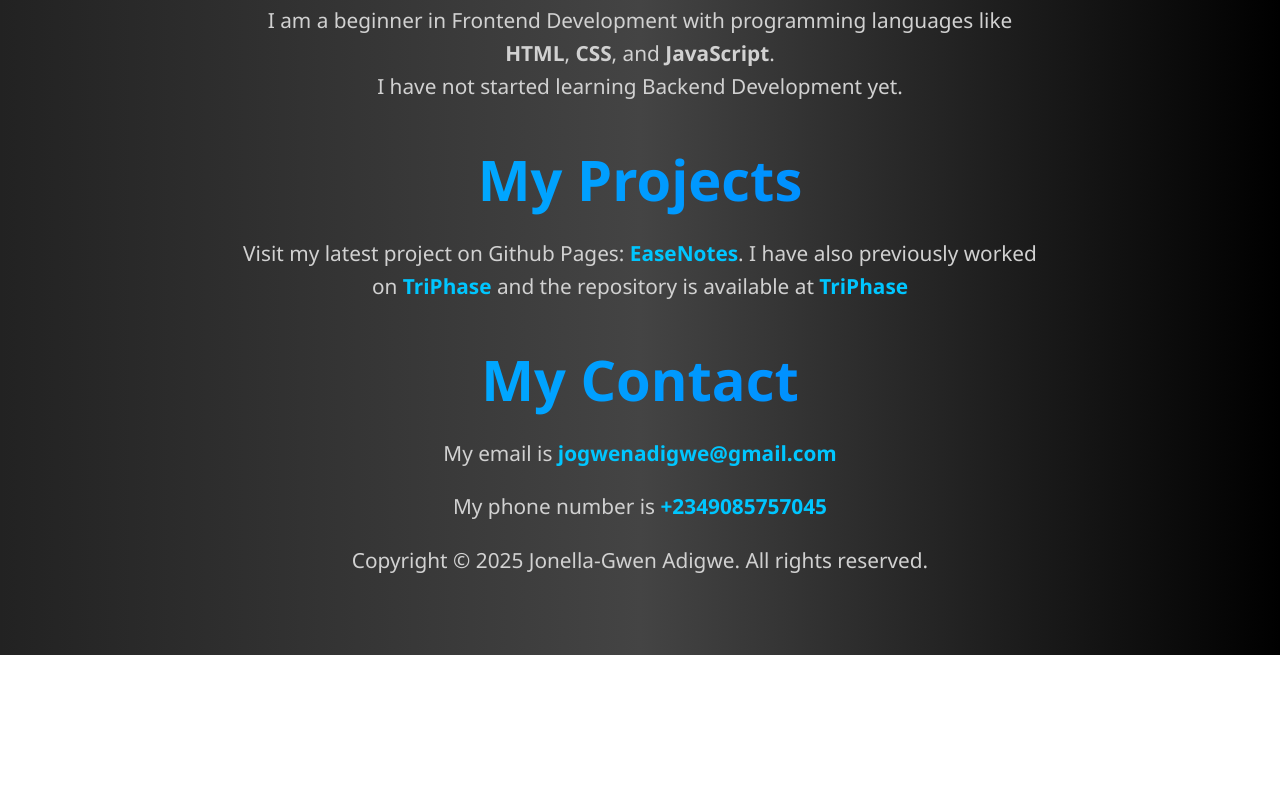
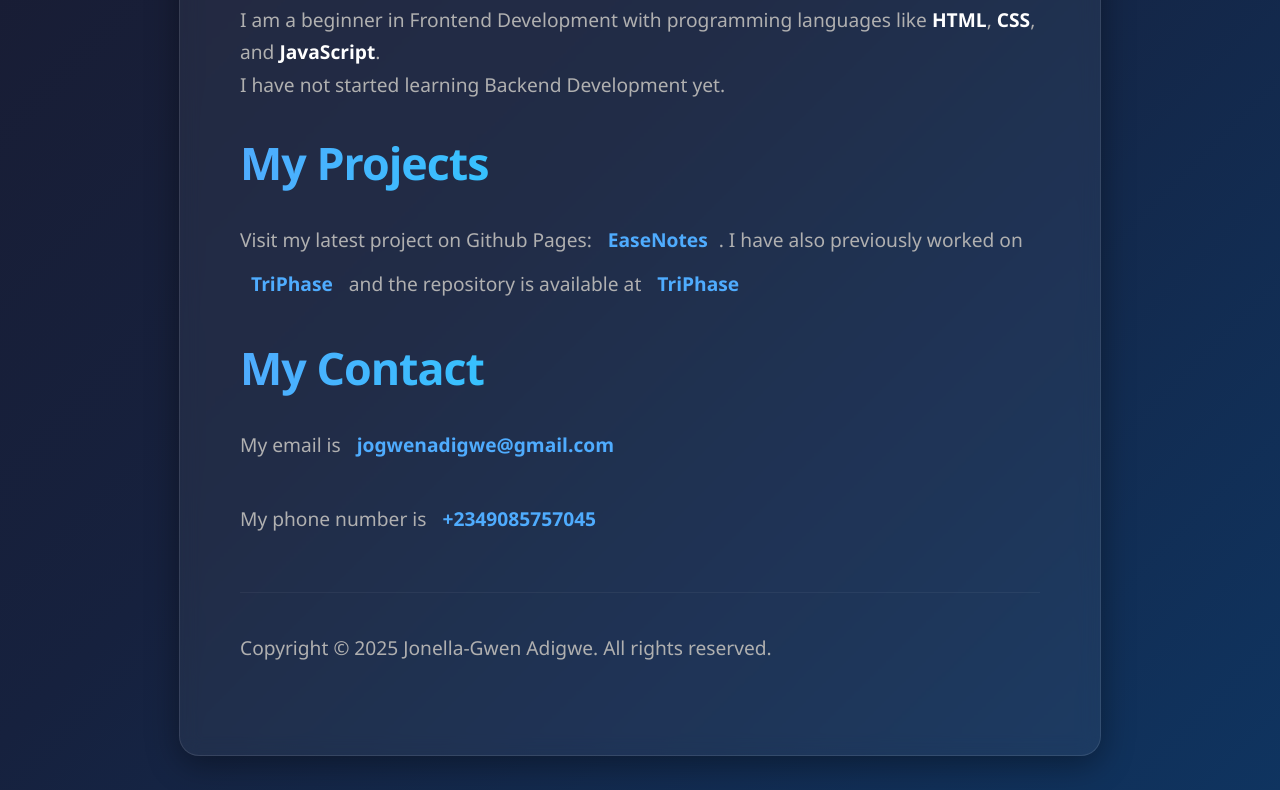
Before and after one commit to sadtypist/my-resume-site, a plain HTML site: page index.html in a window 1280 px wide. Shown: the part 588-1378 px from the top of the page. Before the commit the page ends 1243 px from the top, so only its background shows below. Drawn offline with Linux system fonts and the light colour scheme.

Commit message:
Enhance UI with glassmorphism and animations

```diff
--- a/index.html
+++ b/index.html
@@ -9,20 +9,25 @@
 </head>
 
 <body>
+    <div class="container">
         <h1 title="I am a heading">Jonella-Gwen Adigwe</h1>
         <p title="I am a paragraph">This is all about <em style="color: red">me</em></p>
         <h1><strong>About Me</strong></h1>
-    <p>My name is Jonella-Gwen Adigwe and I am 11 years of age. I am trying to learn and master Web Development. <br> I
+        <p>My name is Jonella-Gwen Adigwe and I am 11 years of age. I am trying to learn and master Web Development.
+            <br> I
             have worked on some Antigravity projects on my Github account: <a
                 href="https://github.com/sadtypist">sadtypist</a> </p>
         <h1><strong>My Skills</strong></h1>
         <p>I am a beginner in Frontend Development with programming languages like <strong>HTML</strong>,
-        <strong>CSS</strong>, and <strong>JavaScript</strong>. <br> I have not started learning Backend Development yet.
+            <strong>CSS</strong>, and <strong>JavaScript</strong>. <br> I have not started learning Backend Development
+            yet.
         </p>
 
         <h1><strong>My Projects</strong></h1>
-    <p>Visit my latest project on Github Pages: <a href="https://sadtypist.github.io/notes">EaseNotes</a>. I have also
-        previously worked on <a href="https://sadtypist.github.io/triphase">TriPhase</a> and the repository is available
+        <p>Visit my latest project on Github Pages: <a href="https://sadtypist.github.io/notes">EaseNotes</a>. I have
+            also
+            previously worked on <a href="https://sadtypist.github.io/triphase">TriPhase</a> and the repository is
+            available
             at
             <a href="https://github.com/sadtypist/triphase">TriPhase</a>
         </p>
@@ -34,6 +39,7 @@
         <footer>
             <p>Copyright © 2025 Jonella-Gwen Adigwe. All rights reserved.</p>
         </footer>
+    </div>
 </body>
 
 </html>
--- a/styles.css
+++ b/styles.css
@@ -1,38 +1,82 @@
 body {
-    font-family: 'Segoe UI', sans-serif;
-    background: linear-gradient(to right, #222, #444, #000);
-    color: #f0f0f0;
-    text-align: center;
-    padding: 50px;
+    font-family: 'Segoe UI', Tahoma, Geneva, Verdana, sans-serif;
+    background: linear-gradient(135deg, #1a1a2e, #16213e, #0f3460);
+    color: #e0e0e0;
+    margin: 0;
+    min-height: 100vh;
+    display: flex;
+    justify-content: center;
+    align-items: center;
+    overflow-x: hidden;
+}
+
+.container {
+    background: rgba(255, 255, 255, 0.05);
+    backdrop-filter: blur(10px);
+    -webkit-backdrop-filter: blur(10px);
+    border: 1px solid rgba(255, 255, 255, 0.1);
+    border-radius: 20px;
+    padding: 60px;
+    max-width: 800px;
+    width: 90%;
+    margin: 40px auto;
+    box-shadow: 0 8px 32px 0 rgba(0, 0, 0, 0.37);
+    animation: slideUp 1s ease-out forwards;
+    opacity: 0;
+    transform: translateY(50px);
+}
+
+@keyframes slideUp {
+    to {
+        opacity: 1;
+        transform: translateY(0);
+    }
 }
 
 h1 {
-    font-size: 3.5rem;
-    /* Electric Blue Gradient Text */
-    background: linear-gradient(to right, #00c6ff, #0072ff);
+    font-size: 2.8rem;
+    background: linear-gradient(to right, #4facfe 0%, #00f2fe 100%);
     -webkit-background-clip: text;
     -webkit-text-fill-color: transparent;
-    margin-bottom: 20px;
+    margin-bottom: 25px;
+    letter-spacing: -1px;
 }
 
 p {
-    color: #d1d1d1;
-    font-size: 1.3rem;
-    line-height: 1.6;
-    max-width: 800px;
-    margin: 0 auto 20px auto;
-    /* Centers the paragraph block */
+    color: #b0b0b0;
+    font-size: 1.2rem;
+    line-height: 1.7;
+    margin-bottom: 30px;
+}
+
+strong {
+    color: #fff;
+    font-weight: 600;
 }
 
 a {
-    color: #00c6ff;
+    display: inline-block;
+    color: #4facfe;
     text-decoration: none;
     font-weight: bold;
+    padding: 5px 10px;
+    border-radius: 8px;
     transition: all 0.3s ease;
+    border: 1px solid transparent;
 }
 
 a:hover {
     color: #fff;
-    text-shadow: 0 0 10px #00c6ff;
-    /* Neon glow effect on hover */
+    background: rgba(79, 172, 254, 0.2);
+    border-color: #4facfe;
+    transform: translateY(-2px);
+    box-shadow: 0 5px 15px rgba(79, 172, 254, 0.4);
 }
+
+footer {
+    margin-top: 50px;
+    font-size: 0.9rem;
+    color: #666;
+    border-top: 1px solid rgba(255, 255, 255, 0.05);
+    padding-top: 20px;
+}
```
Lines whose indentation alone changed are shown as unchanged.
